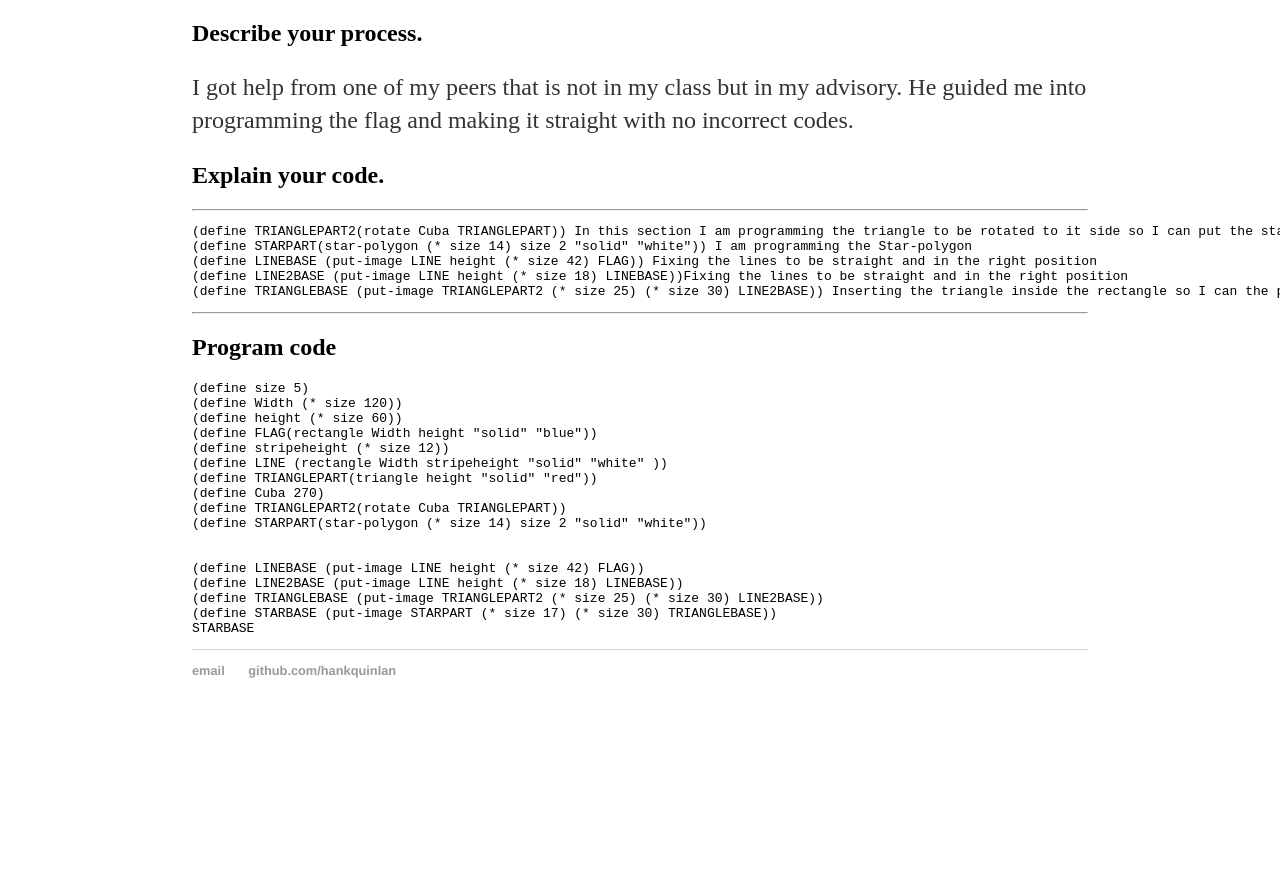
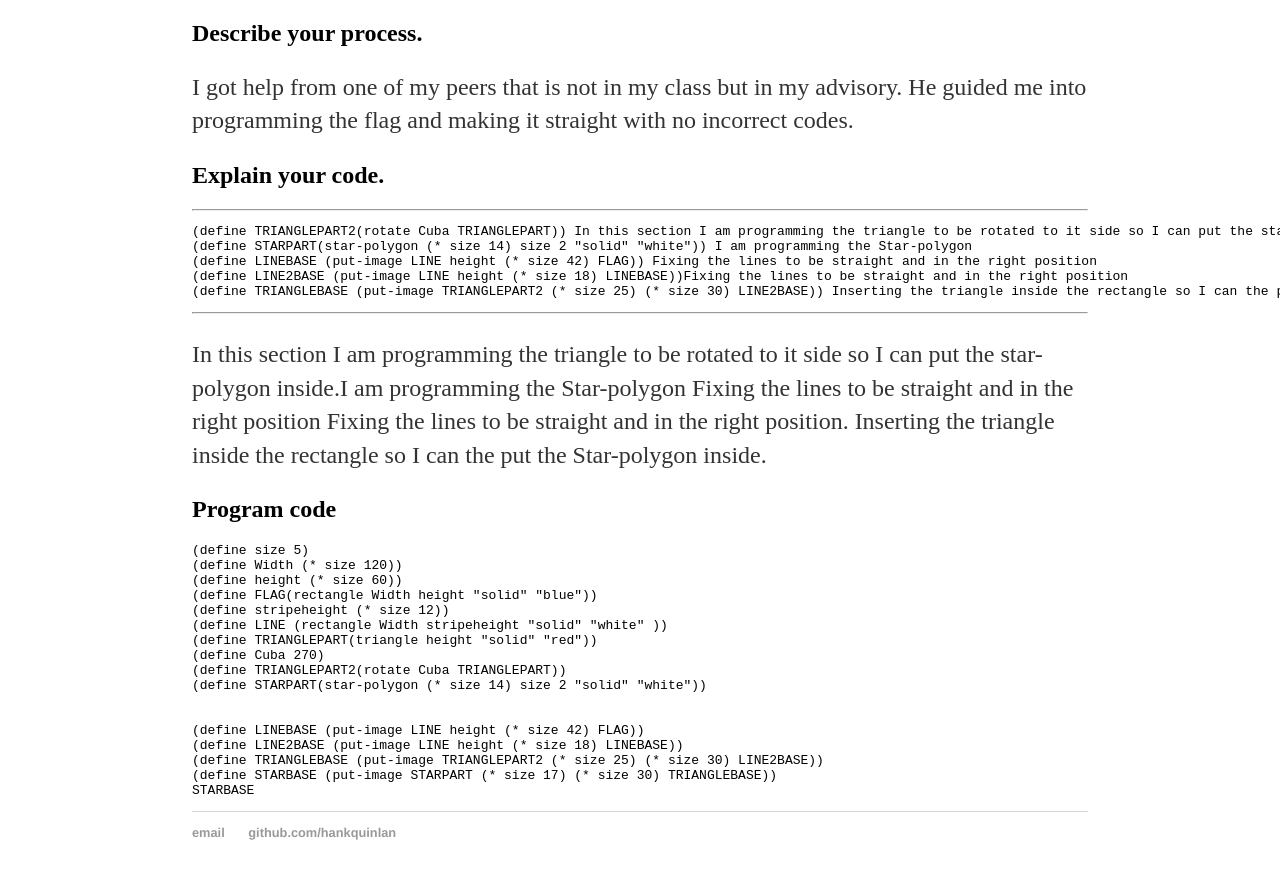
Before and after one commit to justino8200/justino8200.github.io, a Jekyll site: the page built from _posts/2018-12-21-flag-project-final.md, in a window 1280 px wide and 900 px high, scrolled down 819 px. Shown: the top 879 px of the window. Built offline with Jekyll 4.4.1, drawn with Linux system fonts in a browser that asks for light colours; before the commit the page ends 1557 px from its top, so only the background shows below that.

Commit message:
Update 2018-12-21-flag-project-final.md

````diff
--- a/_posts/2018-12-21-flag-project-final.md
+++ b/_posts/2018-12-21-flag-project-final.md
@@ -39,7 +39,7 @@ I got help from one of my peers that is not in my class but in my advisory. He g
 ```
 
 * * *
-
+In this section I am programming the triangle to be rotated to it side so I can put the star-polygon inside.I am programming the Star-polygon Fixing the lines to be straight and in the right position Fixing the lines to be straight and in the right position. Inserting the triangle inside the rectangle so I can the put the Star-polygon inside.
 
 
 
````
